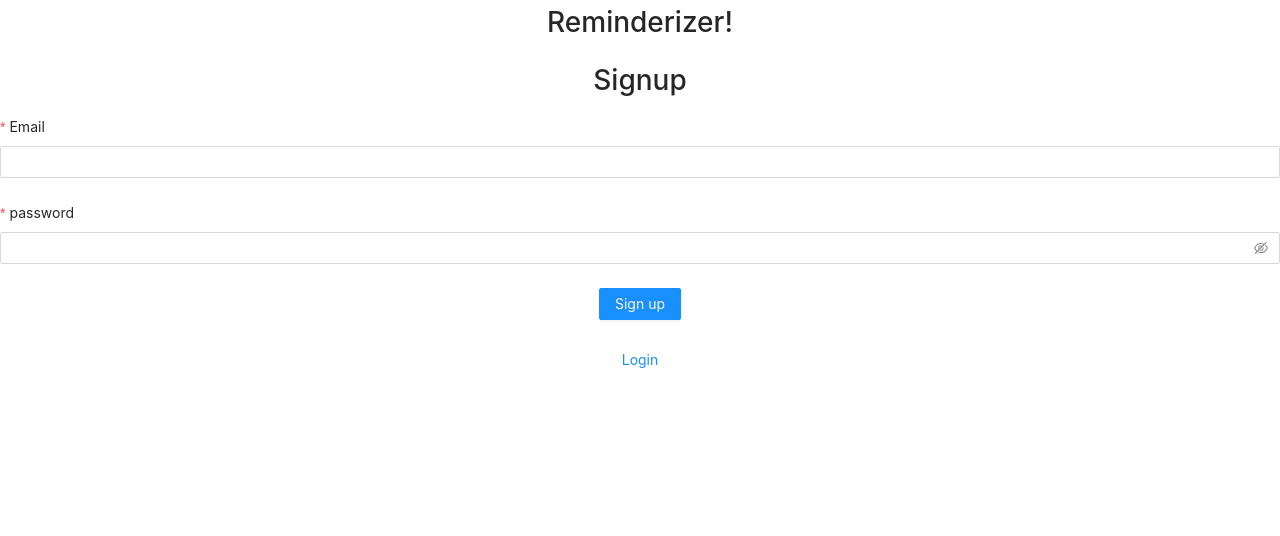
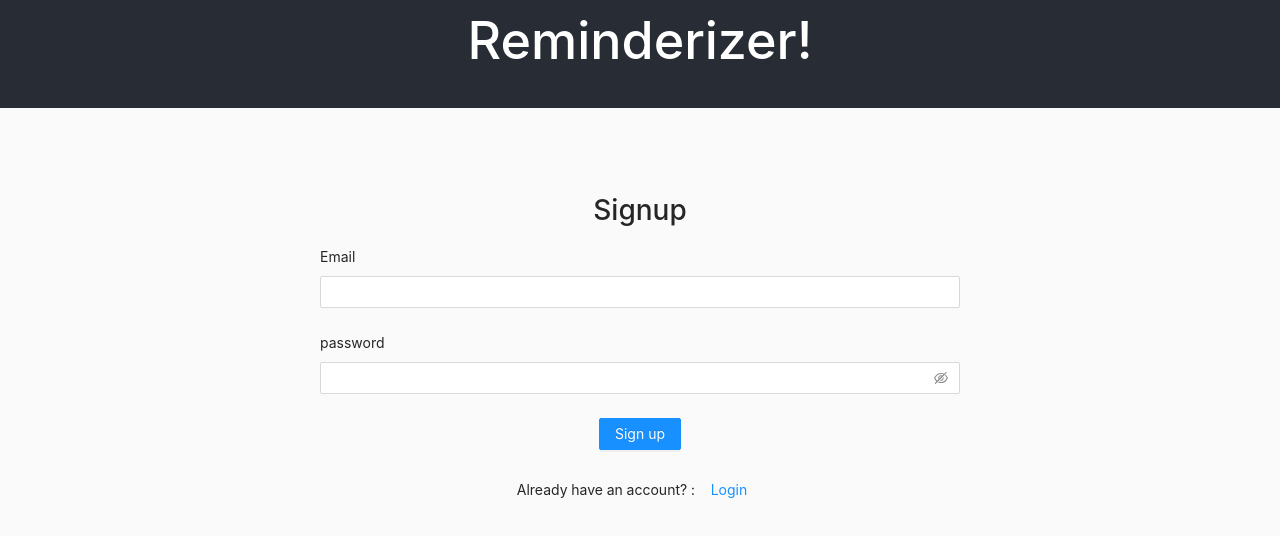
Before and after one commit to melansonS/remindinator, a React (Create React App) app in the folder client/: page / in a window 1280 px wide. Shown: the top 536 px of the page. Built offline with nearby package versions, Linux system fonts and the light colour scheme; no server answers.

Commit message:
ant design and css :sparkles:

```diff
--- a/client/package.json
+++ b/client/package.json
@@ -3,6 +3,7 @@
   "version": "0.1.0",
   "private": true,
   "dependencies": {
+    "@ant-design/icons": "^4.3.0",
     "@testing-library/jest-dom": "^5.11.6",
     "@testing-library/react": "^11.2.2",
     "@testing-library/user-event": "^12.6.0",
--- a/client/src/App.css
+++ b/client/src/App.css
@@ -1,38 +1,102 @@
 .App {
+  height: 100vh;
+}
+.app-header {
+  align-items: center;
+  background-color: #282c34;
+  display: flex;
+  font-size: calc(10px + 2vmin);
+  justify-content: center;
+  position: relative;
+}
+
+.app-header-logout {
+  position: absolute;
+  left: 30px;
+  top: 30px;
+}
+
+.app-header-title {
+  color: white;
+}
+
+.auth-redirect {
+  align-self: center;
+  display: flex;
+  justify-content: center;
+}
+
+.auth-redirect p {
+  align-self: center;
+  margin: 0;
+}
+
+.container {
+  background-color: rgb(250, 250, 250);
+  height: 100%;
+}
+
+.dashboard-add-reminder {
+  margin: 0 auto 40px;
+  width: 40%;
+}
+
+.dashboard-header {
+  font-size: 45px;
+}
+
+.dashboard-reminder {
+  margin: 1.16%; /* (100-31*3)/6 */
+  position: relative;
+  text-align: start;
+  width: 31%;
+}
+
+.dashboard-reminder:hover {
+  background-color: rgb(240, 240, 240);
+  transition: background-color 0.3s ease;
+}
+
+.dashboard-reminder-container {
+  display: flex;
+  flex-flow: row wrap;
+}
+
+.dashboard-reminder-delete {
+  position: absolute;
+  right: 10px;
+  top: 10px;
+}
+
+.login-container,
+.signup-container {
+  margin: 80px auto 0;
+  width: 50%;
+}
+
+.main-container {
   text-align: center;
 }
 
-.App-logo {
-  height: 40vmin;
-  pointer-events: none;
+@media only screen and (max-width: 680px) {
+  .app-header-logout {
+    left: 15px;
+    top: inherit;
   }
 
-@media (prefers-reduced-motion: no-preference) {
-  .App-logo {
-    animation: App-logo-spin infinite 20s linear;
-  }
+  .dashboard-add-reminder {
+    width: 80%;
   }
 
-.App-header {
-  background-color: #282c34;
-  min-height: 100vh;
-  display: flex;
-  flex-direction: column;
-  align-items: center;
-  justify-content: center;
-  font-size: calc(10px + 2vmin);
-  color: white;
+  .dashboard-header {
+    font-size: 35px;
   }
 
-.App-link {
-  color: #61dafb;
+  .dashboard-reminder {
+    margin: 2.5%; /* (100-31*3)/4 */
+    position: relative;
+    text-align: start;
+    width: 45%;
   }
 
-@keyframes App-logo-spin {
-  from {
-    transform: rotate(0deg);
 }
-  to {
-    transform: rotate(360deg);
-  }
-}
--- a/client/src/App.jsx
+++ b/client/src/App.jsx
@@ -1,5 +1,6 @@
 /* eslint-disable prefer-const */
 import React from 'react';
+import 'antd/dist/antd.css';
 import './App.css';
 import { BrowserRouter as Router } from 'react-router-dom';
 import Container from './Container';
--- a/client/src/Container.jsx
+++ b/client/src/Container.jsx
@@ -39,8 +39,9 @@ const Container = () => {
   }, []);
 
   return (
-    <div>
+    <div className="container">
       <Header handleLoggedUpdate={handleLoggedUpdate} isLoggedIn={isLoggedIn} />
+      <div className="main-container">
         { isLoggedIn ? (
           <Route path="/dashboard">
             <Dashboard userId={userId} />
@@ -61,6 +62,7 @@ const Container = () => {
             </Route>
           </>
         )}
+      </div>
 
     </div>
   );
--- a/client/src/components/AuthForm.jsx
+++ b/client/src/components/AuthForm.jsx
@@ -1,7 +1,6 @@
 import React from 'react';
 import PropTypes from 'prop-types';
 import { Button, Form, Input } from 'antd';
-import 'antd/dist/antd.css';
 
 const AuthForm = (props) => {
   const {
@@ -21,6 +20,7 @@ const AuthForm = (props) => {
       layout="vertical"
       name="register"
       onFinish={onFinish}
+      requiredMark={false}
     >
       <Form.Item
         name="email"
--- a/client/src/components/Header.jsx
+++ b/client/src/components/Header.jsx
@@ -2,6 +2,7 @@ import React from 'react';
 import PropTypes from 'prop-types';
 import { useHistory } from 'react-router-dom';
 import { Button } from 'antd';
+import { LogoutOutlined } from '@ant-design/icons';
 
 const Header = (props) => {
   const { handleLoggedUpdate, isLoggedIn } = props;
@@ -21,14 +22,17 @@ const Header = (props) => {
   };
 
   return (
-    <div>
-      <h1>Reminderizer!</h1>
+    <div className="app-header">
+      <h1 className="app-header-title">Reminderizer!</h1>
       {isLoggedIn && (
-        <div>
-          You&apos;re logged in!
-          {' '}
-          <Button type="button" onClick={logoutSubmit}>Log out</Button>
-        </div>
+      <Button
+        className="app-header-logout"
+        onClick={logoutSubmit}
+        shape="circle"
+        title="Log out"
+      >
+        <LogoutOutlined />
+      </Button>
       )}
     </div>
   );
--- a/client/src/components/Reminder.jsx
+++ b/client/src/components/Reminder.jsx
@@ -1,13 +1,24 @@
 import React from 'react';
 import PropTypes from 'prop-types';
+import { Button, Card } from 'antd';
+import { CloseOutlined } from '@ant-design/icons';
 
 const Reminder = (props) => {
   const { id, text, deleteReminder } = props;
   return (
-    <div>
+    <Card className="dashboard-reminder">
       {text}
-      <button type="button" onClick={() => { deleteReminder(id); }}>X</button>
-    </div>
+      <Button
+        className="dashboard-reminder-delete"
+        onClick={() => deleteReminder(id)}
+        shape="circle"
+        size="small"
+        title="Delete Reminder"
+        type="ghost"
+      >
+        <CloseOutlined />
+      </Button>
+    </Card>
   );
 };
 
--- a/client/src/views/Dashboard.jsx
+++ b/client/src/views/Dashboard.jsx
@@ -1,11 +1,11 @@
 import React, { useEffect, useState } from 'react';
 import PropTypes from 'prop-types';
+import { Button, Input } from 'antd';
 import Reminder from '../components/Reminder';
 
 const Dashboard = (props) => {
   const { userId } = props;
   const [reminders, setReminders] = useState([]);
-  const [errorMessage, setErrorMessage] = useState('');
   const [newReminderValue, setNewReminderValue] = useState('');
 
   const getReminders = async (id) => {
@@ -39,9 +39,14 @@ const Dashboard = (props) => {
   };
 
   const handleAddReminder = async () => {
+    // ensure that there is at least a word character or a digit
+    // prevents users from sending reminders that look empty ie '\n'
+    const regex = /[\w\d]/;
+    const found = newReminderValue.match(regex);
+    if (!found) { return null; }
     const response = await fetch('http://localhost:8888/add-reminder', {
       method: 'POST',
-      body: JSON.stringify({ reminder: newReminderValue, userId }),
+      body: JSON.stringify({ reminder: newReminderValue.trim(), userId }),
       headers: { 'content-type': 'application/json' },
     });
     const body = await response.json();
@@ -51,6 +56,7 @@ const Dashboard = (props) => {
       setNewReminderValue('');
     }
     console.log(body);
+    return null;
   };
 
   useEffect(() => {
@@ -59,23 +65,32 @@ const Dashboard = (props) => {
 
   return (
     <div>
-      <h1>Dashboard</h1>
-      <h3>
-        ID:
-        {' '}
-        {userId}
-      </h3>
-      <div>
-        <input type="text" value={newReminderValue} onChange={(e) => setNewReminderValue(e.target.value)} />
-        <input type="button" value="Add Reminder!" onClick={handleAddReminder} />
+      <h1 className="dashboard-header">Dashboard</h1>
+      <div className="dashboard-add-reminder">
+        <Input.TextArea
+          showCount
+          maxLength={140}
+          onChange={(e) => setNewReminderValue(e.target.value)}
+          placeholder="Add a new reminder ..."
+          value={newReminderValue}
+        />
+        <Button
+          onClick={handleAddReminder}
+          type="default"
+        >
+          Add reminder!
+        </Button>
       </div>
+      <div className="dashboard-reminder-container">
         {reminders && reminders.map((item) => (
           <Reminder
             deleteReminder={handleDeleteReminder}
             id={item.id}
+            key={`dashboard-reminder-${item.id}`}
             text={item.reminder}
           />
         ))}
+      </div>
     </div>
   );
 };
--- a/client/src/views/Login.jsx
+++ b/client/src/views/Login.jsx
@@ -2,7 +2,6 @@ import React, { useState } from 'react';
 import PropTypes from 'prop-types';
 import { Link, useHistory } from 'react-router-dom';
 import { Button, Form } from 'antd';
-import 'antd/dist/antd.css';
 import AuthForm from '../components/AuthForm';
 import ErrorAlert from '../components/ErrorAlert';
 
@@ -11,7 +10,6 @@ const Login = (props) => {
   const [errorMessage, setErrorMessage] = useState('');
   const history = useHistory();
   const [form] = Form.useForm();
-  console.log(form);
 
   const onFinish = async (values) => {
     const { email, password } = values;
@@ -39,13 +37,16 @@ const Login = (props) => {
   };
 
   return (
-    <div>
+    <div className="login-container">
       <h1>Login</h1>
       <AuthForm form={form} onFinish={onFinish} submitValue="Log in" />
       {errorMessage && (<ErrorAlert errorMessage={errorMessage} />)}
-      <Button type="link">
-        <Link to="/">Signup</Link>
-      </Button>
+      <div className="auth-redirect">
+        <p> Don&apos;t have an account yet? :</p>
+        <Button type="link">
+          <Link to="/">Signup</Link>
+        </Button>
+      </div>
     </div>
   );
 };
--- a/client/src/views/Signup.jsx
+++ b/client/src/views/Signup.jsx
@@ -36,13 +36,16 @@ const Signup = (props) => {
     }
   };
   return (
-    <div>
+    <div className="login-container">
       <h1>Signup</h1>
       <AuthForm form={form} onFinish={onFinish} submitValue="Sign up" validatePassword />
       {errorMessage && (<ErrorAlert errorMessage={errorMessage} />)}
-      <Button type="link">
-        <Link to="/login">Login</Link>
-      </Button>
+      <div className="auth-redirect">
+        <p> Already have an account? :</p>
+        <Button type="link">
+          <Link to="/login">Login</Link>
+        </Button>
+      </div>
     </div>
   );
 };
```
Also changed, not shown: 1 other file (tests, documents, lock files or other folders). Lines whose indentation alone changed are shown as unchanged.
